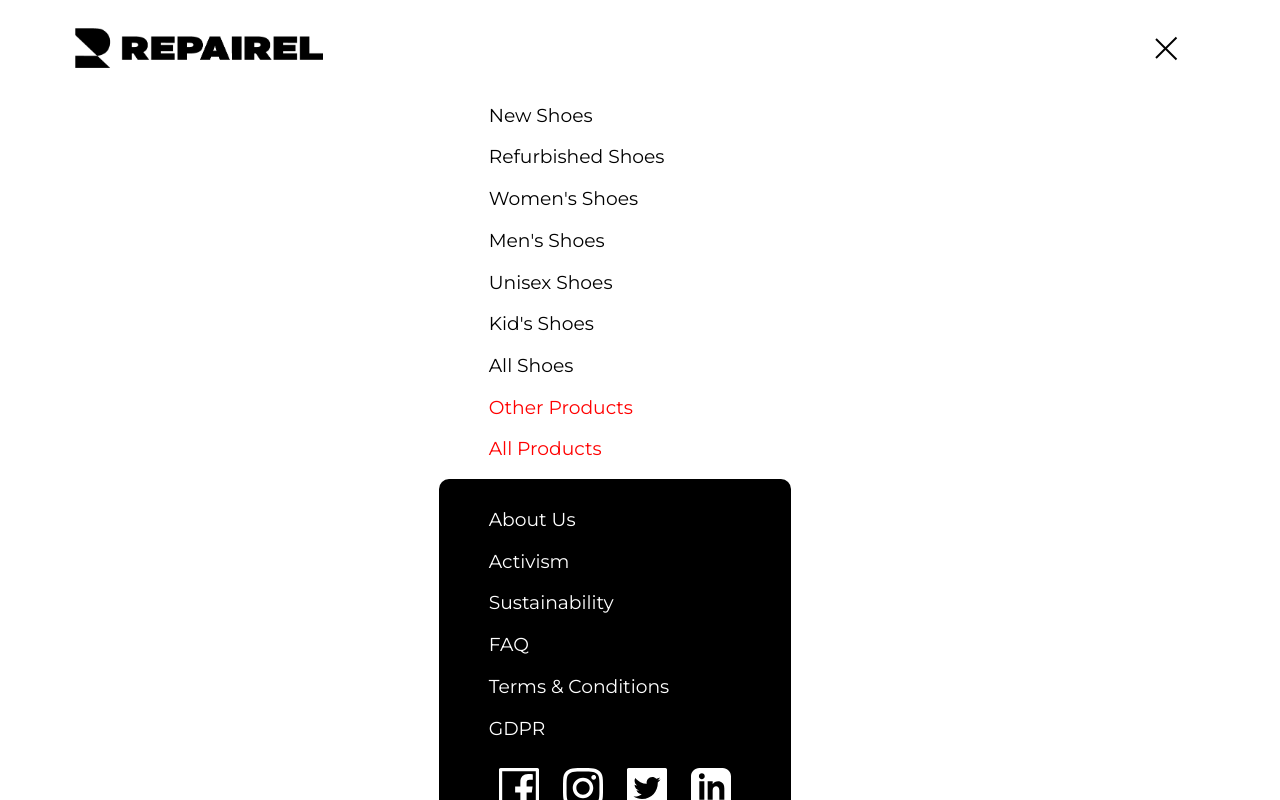
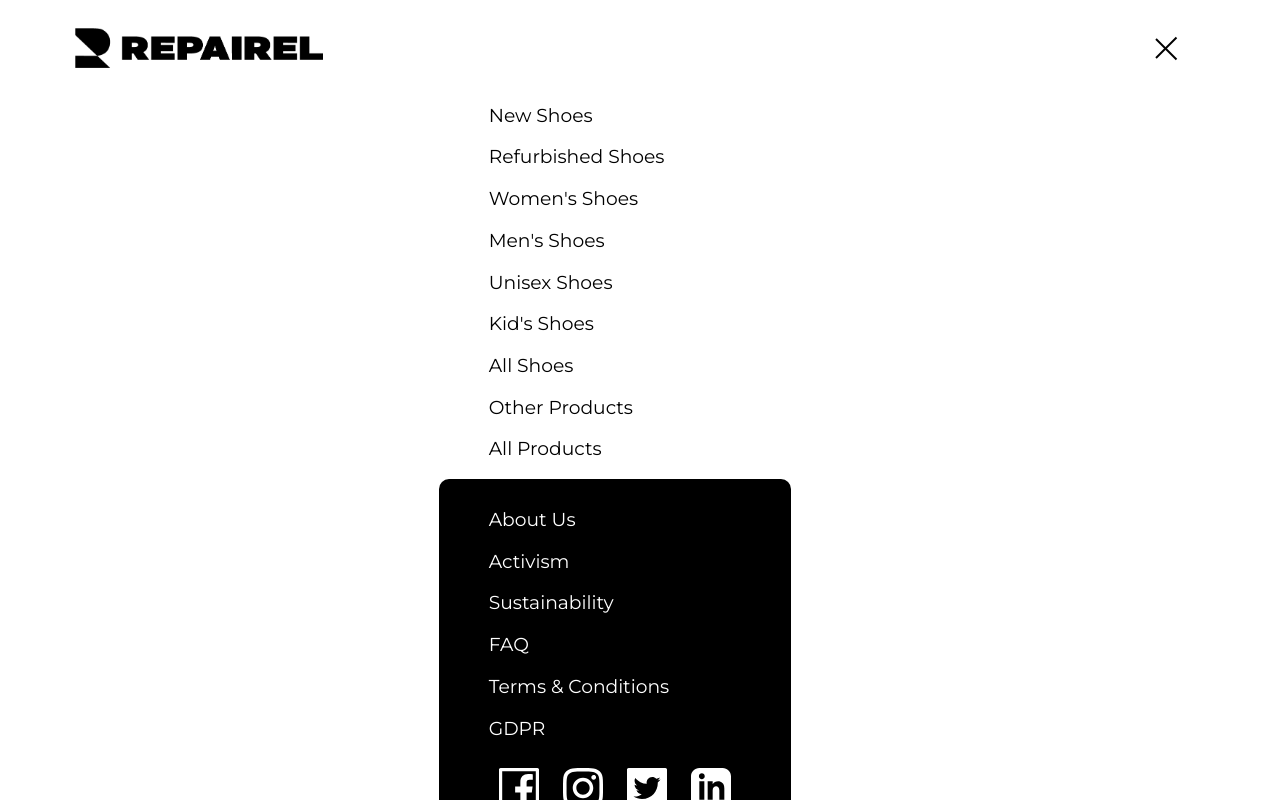
Before and after one commit to Repairel/repairel-shopify, a Django app: page /blog/ in a window 1280 px wide, after a click that opens the changed part. Run offline with Django 3.2, Linux system fonts and the light colour scheme; data that the repository does not hold is empty.

Commit message:
Base template updated

```diff
--- a/templates/base.html
+++ b/templates/base.html
@@ -24,8 +24,8 @@
                         <a href="{%url 'repairelapp:product' %}?t=unisex" class="a_link"><h3 class="h2_light">Unisex Shoes</h3></a>
                         <a href="{%url 'repairelapp:product' %}?t=kids" class="a_link"><h3 class="h2_light">Kid's Shoes</h3></a>
                         <a href="{%url 'repairelapp:product' %}?t=shoe" class="a_link"><h3 class="h2_light">All Shoes</h3></a>
-                        <a href="{%url 'repairelapp:product' %}?t=other" class="a_link a_no_link"><h3 class="h2_light">Other Products</h3></a>
-                        <a href="{%url 'repairelapp:product' %}" class="a_link a_no_link"><h3 class="h2_light">All Products</h3></a>
+                        <a href="{%url 'repairelapp:product' %}?t=other" class="a_link"><h3 class="h2_light">Other Products</h3></a>
+                        <a href="{%url 'repairelapp:product' %}" class="a_link"><h3 class="h2_light">All Products</h3></a>
                     </div>
                     <div class="custom_hamburger_inside_mid_black">
                         <!-- TODO change urls -->
```
